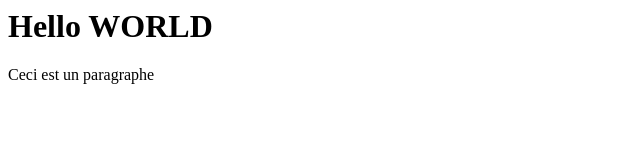
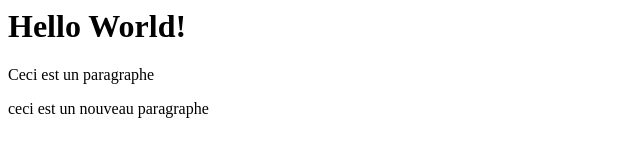
Before and after one commit to NebilaZorgane/first_app_E09, a plain HTML site: page index.html in a window 1280 px wide. Shown: the whole page, without its empty margins (0-640 px from the left). Drawn offline with Linux system fonts and the light colour scheme.

Commit message:
another p

```diff
--- a/index.html
+++ b/index.html
@@ -1,2 +1,3 @@
-<h1>Hello WORLD</h1>
+<h1>Hello World!</h1>
 <p>Ceci est un paragraphe</p>
+<p>ceci est un nouveau paragraphe</p>
```
